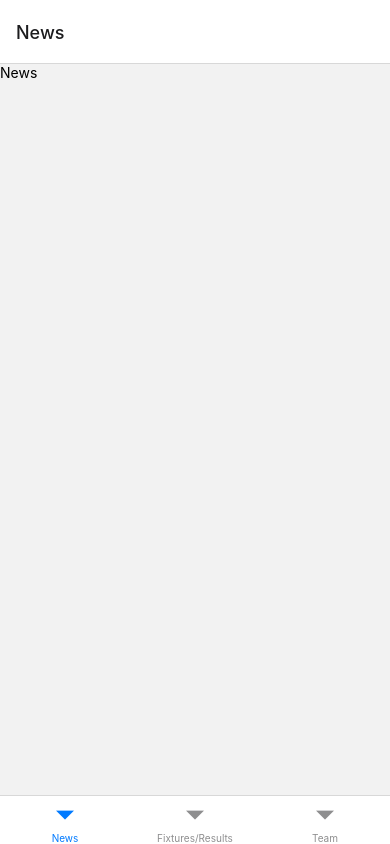
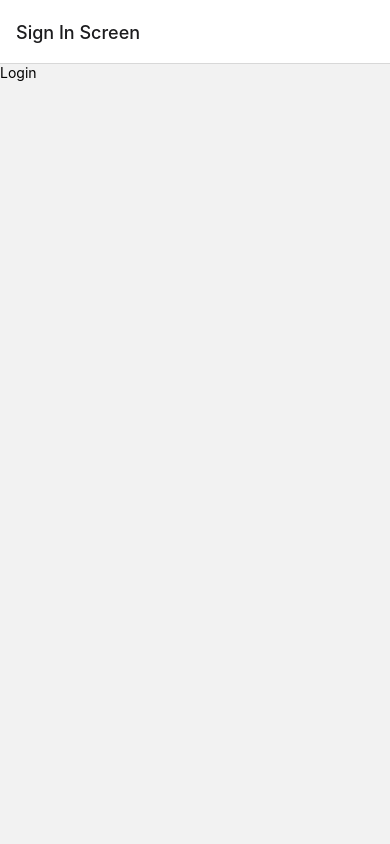
Before and after one commit to sjransom/cg-app, a React Native app: screen / in a window 390 px wide. Built offline with nearby package versions, Linux system fonts and the light colour scheme.

Commit message:
add stacks, router, loading

```diff
--- a/App.tsx
+++ b/App.tsx
@@ -1,23 +1,8 @@
 import React from 'react'
-import { NavigationContainer } from '@react-navigation/native'
-import { createBottomTabNavigator } from '@react-navigation/bottom-tabs'
-
-import Fixtures from './src/screens/FixturesResults'
-import News from './src/screens/News'
-import Team from './src/screens/Team'
-
-const Tab = createBottomTabNavigator()
+import { Router } from './src/routes/Router'
 
 const App = () => {
-  return (
-    <NavigationContainer>
-      <Tab.Navigator>
-        <Tab.Screen name="News" component={News} />
-        <Tab.Screen name="Fixtures/Results" component={Fixtures} />
-        <Tab.Screen name="Team" component={Team} />
-      </Tab.Navigator>
-    </NavigationContainer>
-  )
+  return <Router />
 }
 
 export default App
--- a/package.json
+++ b/package.json
@@ -13,9 +13,11 @@
     "@react-navigation/bottom-tabs": "^6.5.4",
     "@react-navigation/native": "^6.1.3",
     "@react-navigation/native-stack": "^6.9.9",
+    "@react-navigation/stack": "^6.3.13",
     "eslint-plugin-prettier": "^4.2.1",
     "react": "18.1.0",
     "react-native": "0.70.6",
+    "react-native-gesture-handler": "^2.9.0",
     "react-native-safe-area-context": "^4.5.0",
     "react-native-screens": "^3.20.0"
   },
--- /dev/null
+++ b/src/components/Loading.tsx
@@ -0,0 +1,18 @@
+import React from 'react'
+import { View, ActivityIndicator, StyleSheet } from 'react-native'
+
+const Loading = () => {
+  return (
+    <View style={styles.container}>
+      <ActivityIndicator color={'#000'} animating={true} size="small" />
+    </View>
+  )
+}
+
+const styles = StyleSheet.create({
+  container: {
+    flex: 1
+  }
+})
+
+export default Loading
--- /dev/null
+++ b/src/routes/AppStack.tsx
@@ -0,0 +1,18 @@
+import React from 'react'
+import { createBottomTabNavigator } from '@react-navigation/bottom-tabs'
+
+import Fixtures from '../screens/FixturesResults'
+import News from '../screens/News'
+import Team from '../screens/Team'
+
+const Tab = createBottomTabNavigator()
+
+export const AppStack = () => {
+  return (
+    <Tab.Navigator>
+      <Tab.Screen name="News" component={News} />
+      <Tab.Screen name="Fixtures/Results" component={Fixtures} />
+      <Tab.Screen name="Team" component={Team} />
+    </Tab.Navigator>
+  )
+}
--- /dev/null
+++ b/src/routes/AuthStack.tsx
@@ -0,0 +1,13 @@
+import React from 'react'
+import { createStackNavigator } from '@react-navigation/stack'
+import Login from '../screens/Login'
+
+const Stack = createStackNavigator()
+
+export const AuthStack = () => {
+  return (
+    <Stack.Navigator>
+      <Stack.Screen name="Sign In Screen" component={Login} />
+    </Stack.Navigator>
+  )
+}
--- /dev/null
+++ b/src/routes/Router.tsx
@@ -0,0 +1,20 @@
+import React from 'react'
+import { NavigationContainer } from '@react-navigation/native'
+
+import { AppStack } from './AppStack'
+import { AuthStack } from './AuthStack'
+import Loading from '../components/Loading'
+
+export const Router = () => {
+  const authData = false
+  const loading = false
+
+  if (loading) {
+    return <Loading />
+  }
+  return (
+    <NavigationContainer>
+      {authData ? <AppStack /> : <AuthStack />}
+    </NavigationContainer>
+  )
+}
```
Also changed, not shown: 2 other files (tests, documents, lock files or other folders).
